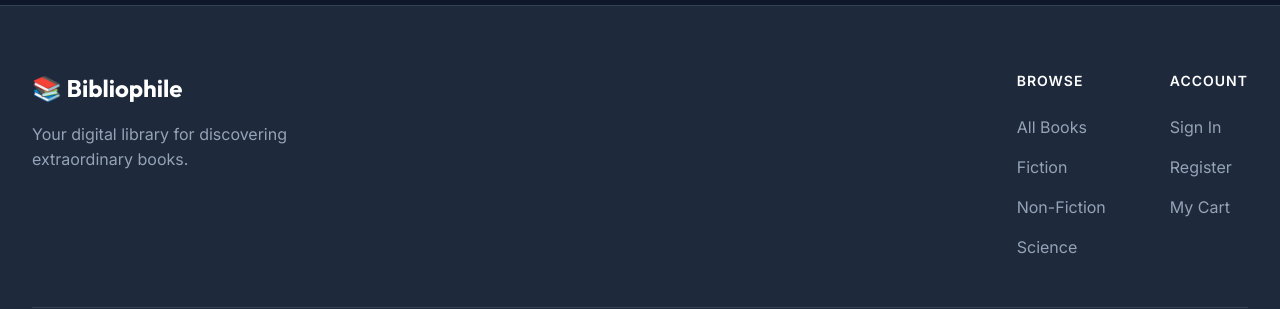
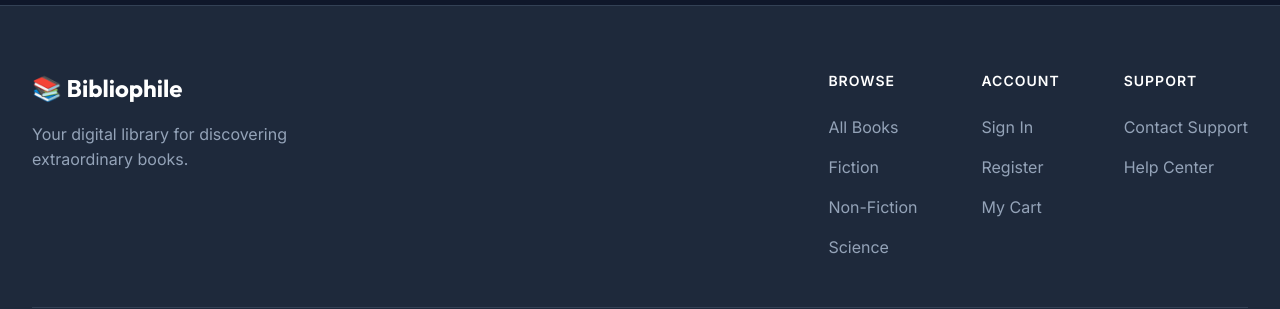
Before and after one commit to Abdulkalam143/bookstore, a React (Vite) app: page / in a window 1280 px wide. Shown: the part 3342-3651 px from the top of the page. Built offline with nearby package versions, Linux system fonts and the light colour scheme.

Commit message:
Add contact support option to footer

```diff
--- a/src/App.jsx
+++ b/src/App.jsx
@@ -52,6 +52,11 @@ export default function App() {
                     <a href="/auth">Register</a>
                     <a href="/cart">My Cart</a>
                   </div>
+                  <div className="footer__col">
+                    <h4>Support</h4>
+                    <a href="#">Contact Support</a>
+                    <a href="#">Help Center</a>
+                  </div>
                 </div>
               </div>
               <div className="footer__bottom">
```
